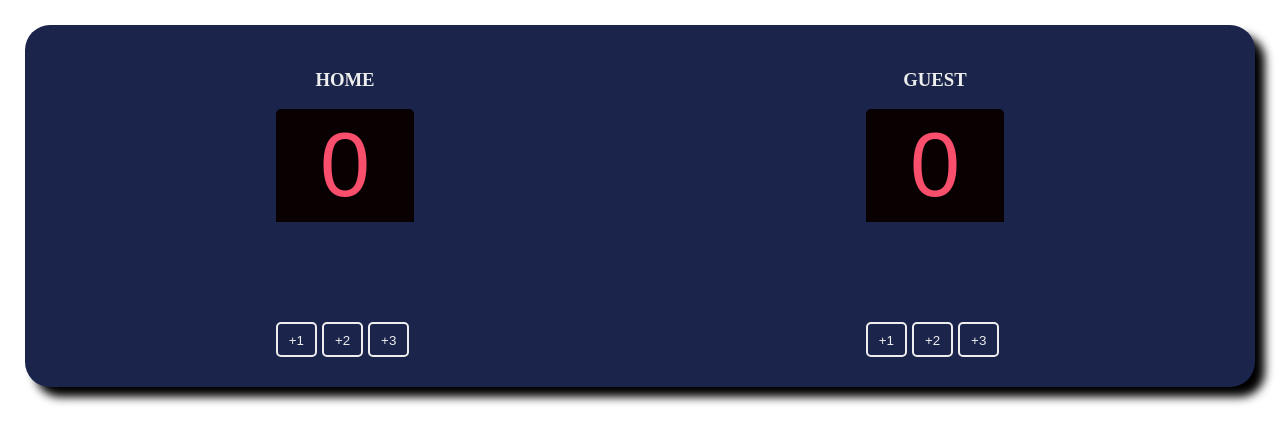
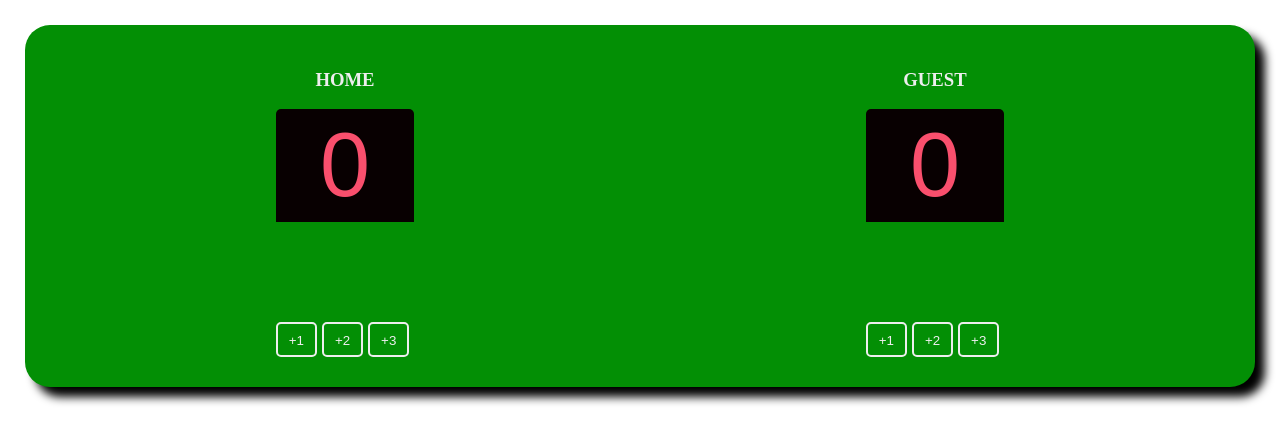
Before and after one commit to Runn1ngGr1zzly/basketball-scorecard, a plain HTML site: page index.html in a window 1280 px wide. Drawn offline with Linux system fonts and the light colour scheme; a web font is replaced by a local one.

Commit message:
Changed background color

```diff
--- a/index.css
+++ b/index.css
@@ -8,7 +8,7 @@ p {
 }
 
 button {
-    background-color: #1B244A;
+    background-color: #038f05;
     border: none;
     color: #EEEEEE;
 }
@@ -16,7 +16,7 @@ button {
 .container {
     display: flex;
     justify-content: space-around;
-    background: #1B244A;
+    background: #038f05;
     color: #EEEEEE;
     border-radius: 25px;
     text-align: center;
@@ -37,7 +37,7 @@ button {
 #point-modifiers {
     display: flex;
     font-family: 'Cursed Timer ULiL', sans-serif;
-    background: #1B244A;
+    background: #038f05;
     font-size: 18px;
 }
 
```
